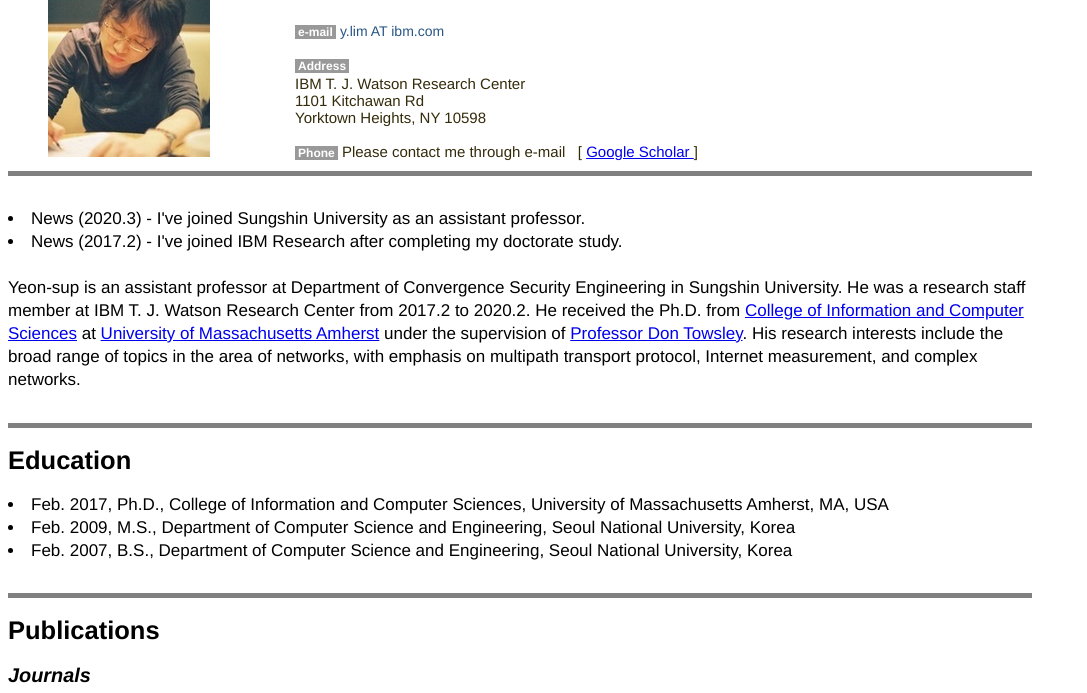
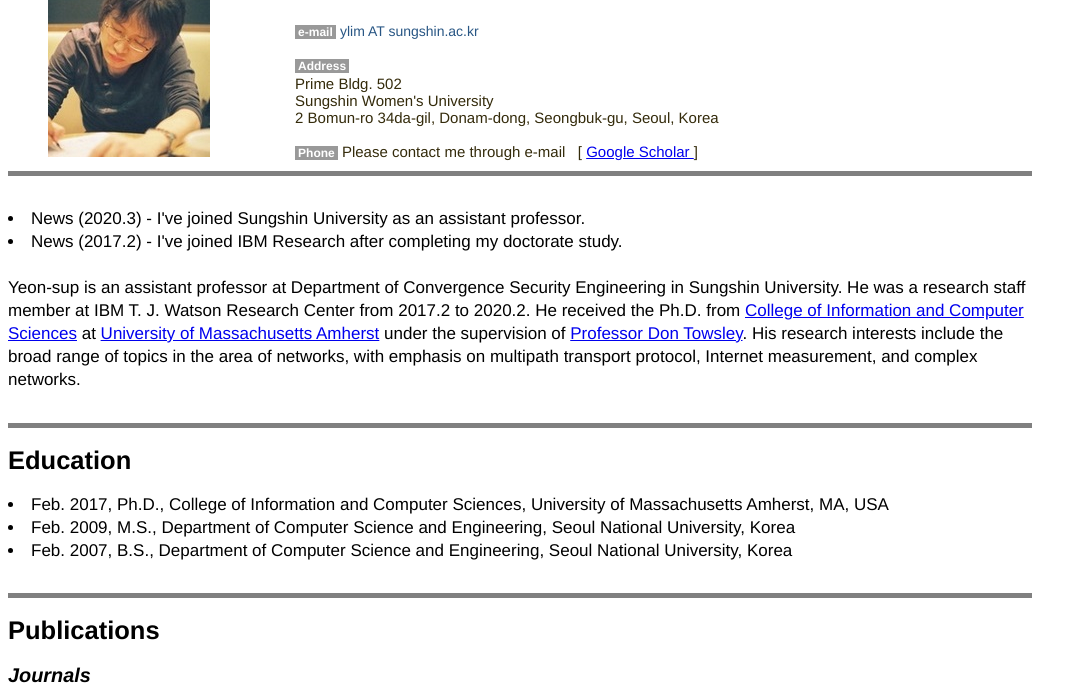
Before and after one commit to ylim/ylim.github.io, a plain HTML site: page index.html in a window 1280 px wide. Shown: the part 107-800 px from the top of the page, without its empty margins (0-1087 px from the left). Drawn offline with Linux system fonts and the light colour scheme.

Commit message:
correct addresses

```diff
--- a/index.html
+++ b/index.html
@@ -21,12 +21,12 @@
             <div class=intro_e style="margin-top:45px;">
                 <span style="font: bold 24px/36px helvetica;">Yeon-sup Lim</span>
                 <div style="margin-left:10px; margin-top:20px;">
-                        <span class=intro_e1>e-mail</span> <a class=intro_e2>y.lim AT ibm.com</a><br>
+                        <span class=intro_e1>e-mail</span> <a class=intro_e2>ylim AT sungshin.ac.kr</a><br>
                     <br>
                     <span class=intro_e1>Address</span><br>
-                    IBM T. J. Watson Research Center <br>
-                    1101 Kitchawan Rd<br>
-                    Yorktown Heights, NY 10598<br>
+                    Prime Bldg. 502 <br>
+                    Sungshin Women's University <br>
+		            2 Bomun-ro 34da-gil, Donam-dong, Seongbuk-gu, Seoul, Korea <br>
                     <br>
                     <span class=intro_e1>Phone</span> Please contact me through e-mail
                     <!--			&nbsp;&nbsp;&nbsp; [ <a href = "http://www.cs.umass.edu/~ylim/ylim_cv.pdf"> CV (PDF) </a>] -->
```
